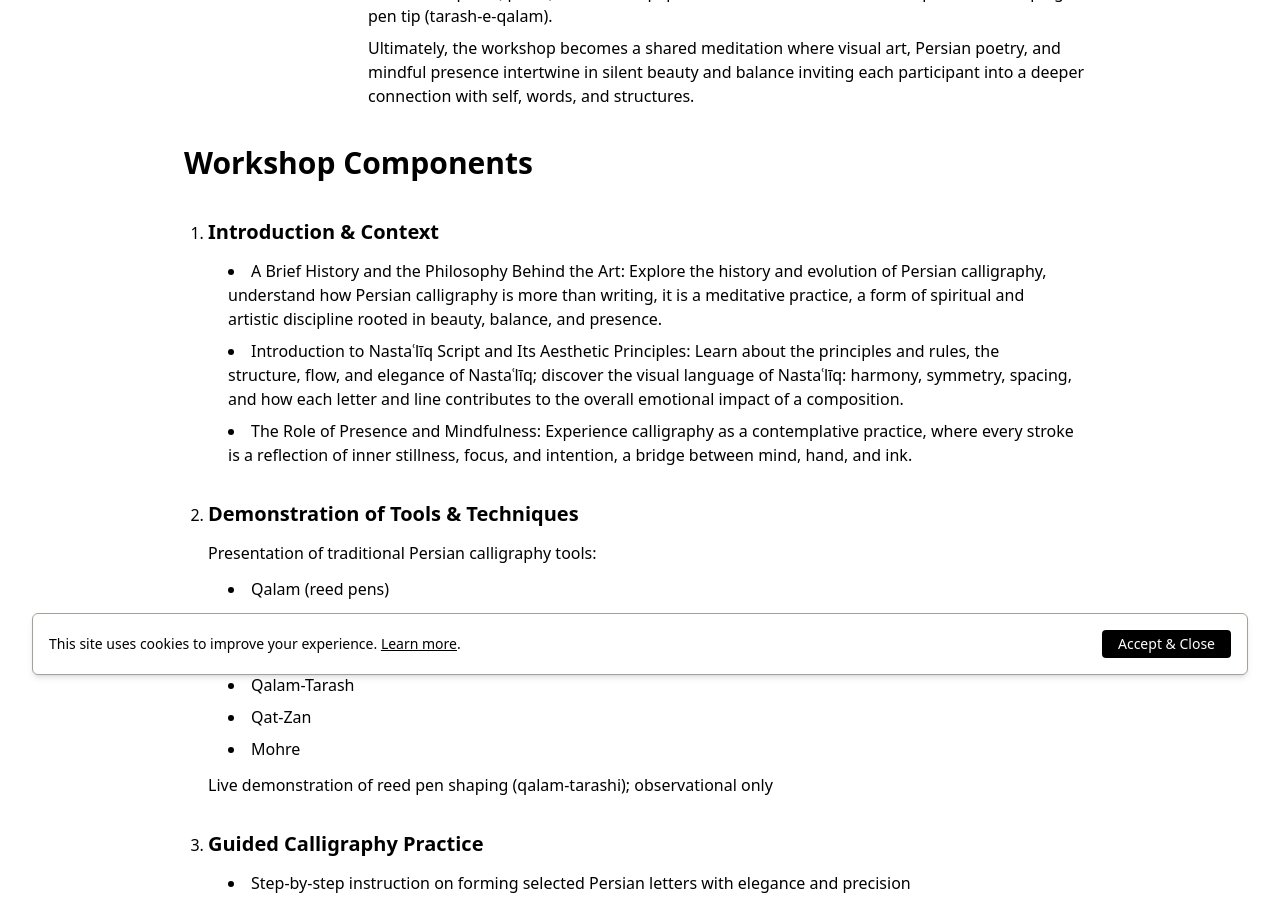
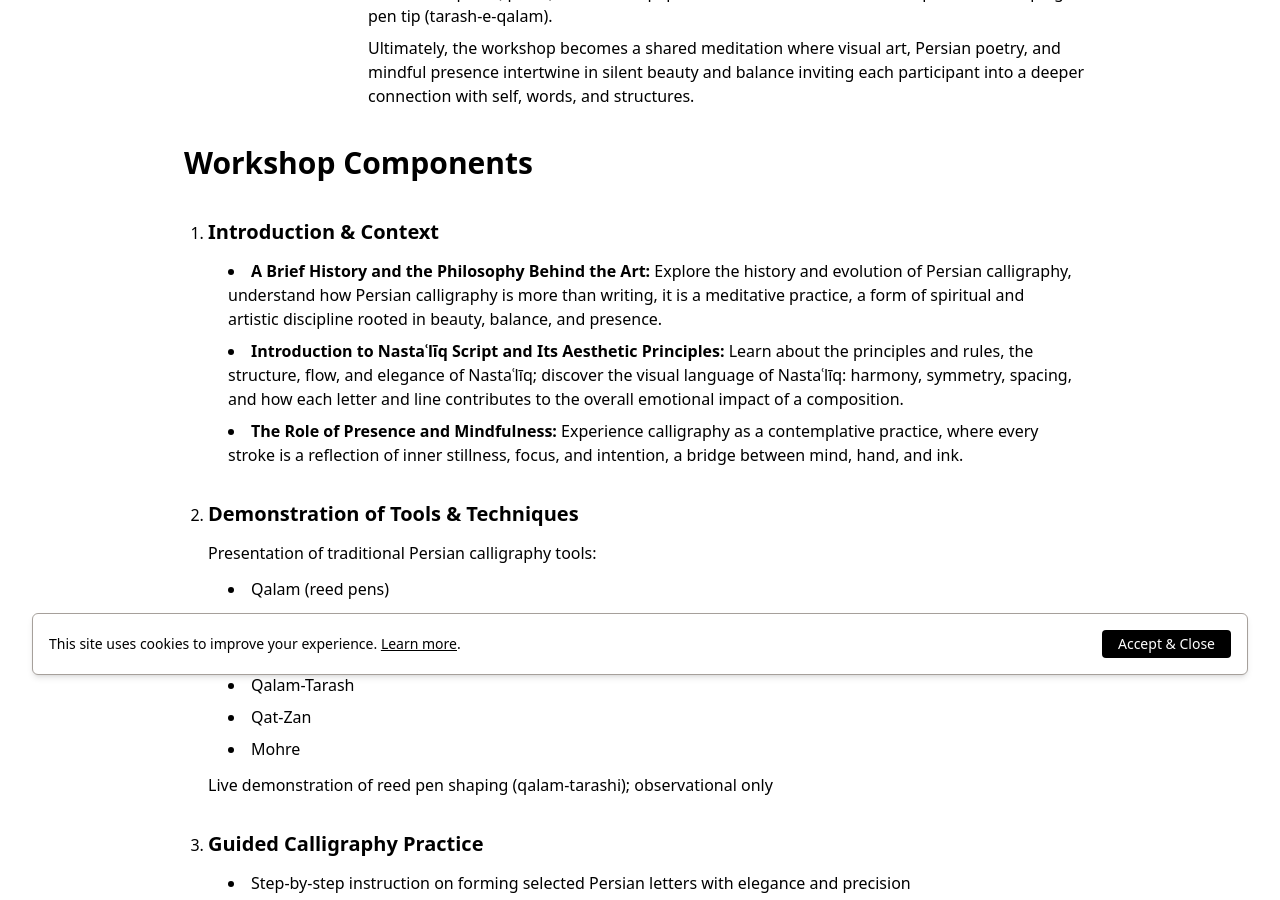
Before and after one commit to sabaPersianCalligraphy/spc, a Jekyll site: the page built from workshops/persian-calligraphy/index.html, in a window 1280 px wide and 900 px high, scrolled down 1408 px. Built offline with Jekyll 4.4.1, drawn with Linux system fonts in a browser that asks for light colours; some web fonts are replaced.

Commit message:
Edit pages text

```diff
--- a/about/saba-s-artist-statement/index.html
+++ b/about/saba-s-artist-statement/index.html
@@ -44,11 +44,14 @@ layout: default
 
 
 
+<div class="mb-6 text-right">
+    <p class="font-light">"Tradition is a challenge to innovation. Space is always new, even when forms are old."</p>
+    <p class="font-thin">Alvaro Siza</p>
+</div>
 <h3 class="flex flex-col">
     <span>An unfolding path of insight,</span>
     <span>where every step reveals a deeper truth!</span>
 </h3>
-
 <div class="flex flex-col mt-8 gap-y-4">
     <p class="text-lg">
     Like a choreographer selecting each movement to compose a graceful whole, I choose Nastaʿlīq Persian calligraphy as my medium, a script that embodies both strength and elegance, structure and fluidity. Its graceful curves and flowing forms mirror the rhythms of life, much like the sweeping arcs of architectural design. Nastaʿlīq is more than a script; it is pure abstraction, a timeless structure, standing firm yet fluid, teaching us to adapt, endure, and move with grace. In my work, I strive to blend classical beauty with contemporary expression, creating a visual language that resonates beyond words. Each piece invites the viewer into a quiet dialogue between discipline and freedom, strength and softness, permanence and motion.
--- a/contact/index.html
+++ b/contact/index.html
@@ -40,7 +40,7 @@ layout: default
         Start a Conversation
       </h2>
       <p class="mt-6 mb-8 font-light text-center text-stone-500 lg:mb-16 sm:text-lg">
-        I’d love to hear from you — whether it’s a thought, a question, or a spark of inspiration.<br>
+        I’d love to hear from you, whether it’s a thought, a question, or a spark of inspiration.<br>
         Let your words become part of the creative journey.
       </p>
     </div>
--- a/workshops/persian-calligraphy/index.html
+++ b/workshops/persian-calligraphy/index.html
@@ -83,11 +83,11 @@ title: Persian Calligraphy
         <li class="space-y-3">
             <h4>Introduction & Context</h4>
                 <ul class="px-5 space-y-2 list-disc list-inside">
-                    <li>A Brief History and the Philosophy Behind the Art:
+                    <li><sapn class="font-semibold">A Brief History and the Philosophy Behind the Art:</sapn>
                         Explore the history and evolution of Persian calligraphy, understand how Persian calligraphy is more than writing, it is a meditative practice, a form of spiritual and artistic discipline rooted in beauty, balance, and presence.</li>
-                    <li>Introduction to Nastaʿlīq Script and Its Aesthetic Principles:
+                    <li><sapn class="font-semibold">Introduction to Nastaʿlīq Script and Its Aesthetic Principles:</sapn>
                     Learn about the principles and rules, the structure, flow, and elegance of Nastaʿlīq; discover the visual language of Nastaʿlīq: harmony, symmetry, spacing, and how each letter and line contributes to the overall emotional impact of a composition.</li>
-                    <li>The Role of Presence and Mindfulness:
+                    <li><span class="font-semibold">The Role of Presence and Mindfulness:</span>
                     Experience calligraphy as a contemplative practice, where every stroke is a reflection of inner stillness, focus, and intention, a bridge between mind, hand, and ink.</li>
                 </ul>
 
```
